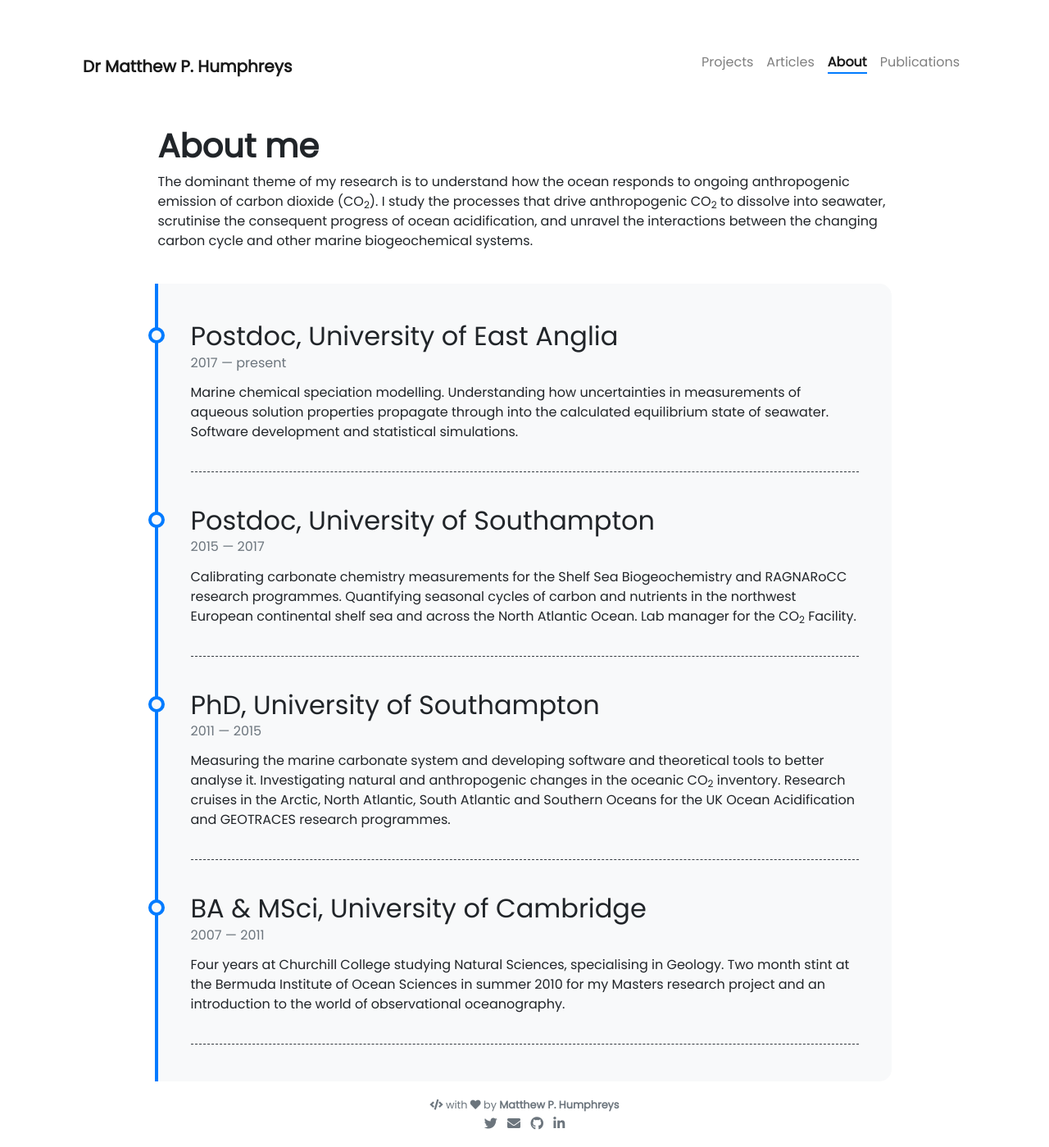
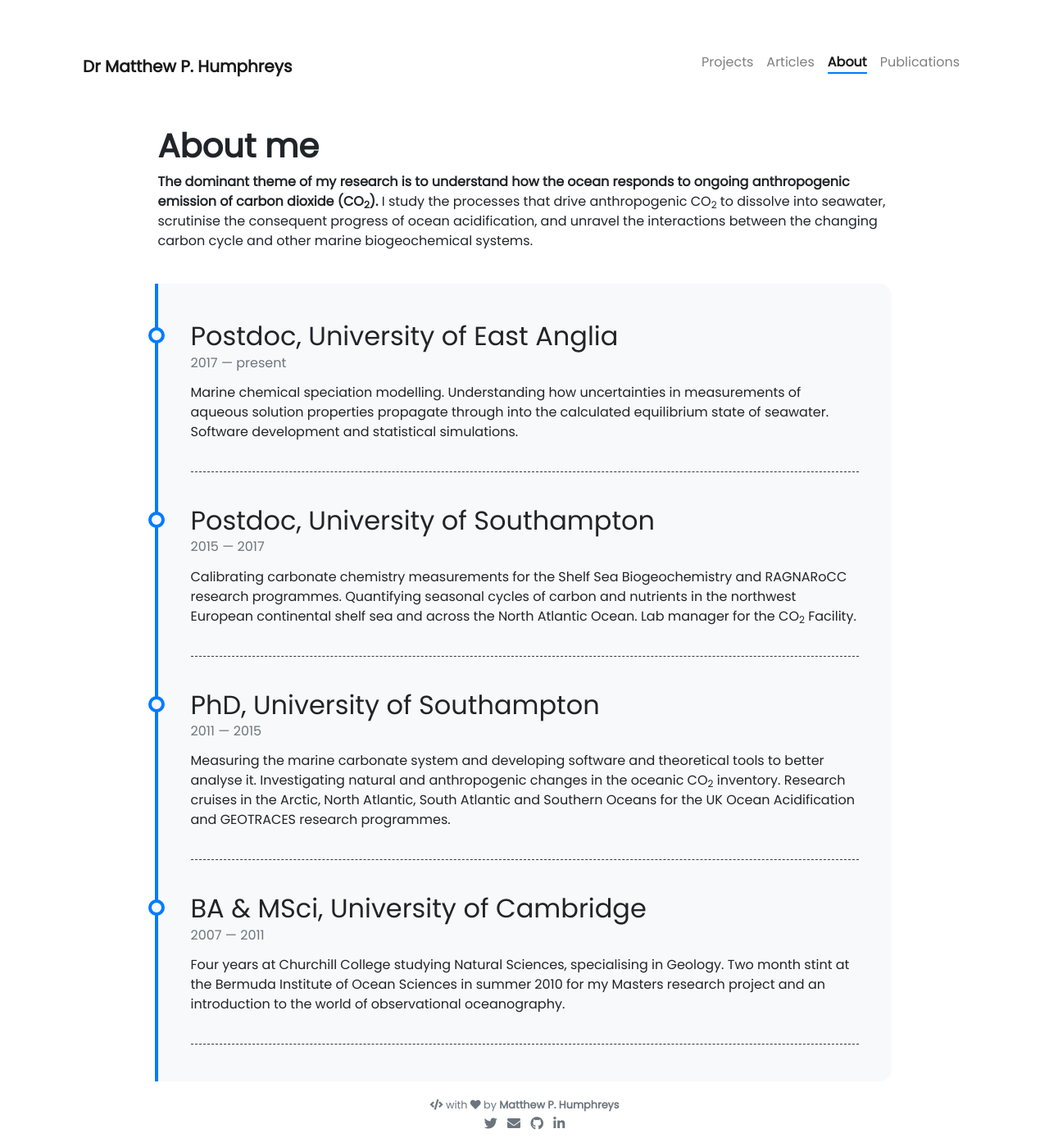
Before and after one commit to mvdh7/mvdh7.github.io, a Jekyll site: the page built from pages/about.md, in a window 1280 px wide. Shown: the whole page at 82% size. Built offline with Jekyll 4.4.1, drawn with Linux system fonts in a browser that asks for light colours; nearby versions of some CDN libraries; comment, search, counter and statistics services are not loaded.

Commit message:
Bold first sentence

```diff
--- a/pages/about.md
+++ b/pages/about.md
@@ -7,7 +7,7 @@ weight: 3
 
 # **About me**
 
-The dominant theme of my research is to understand how the ocean responds to ongoing anthropogenic emission of carbon dioxide (CO<sub>2</sub>). I study the processes that drive anthropogenic CO<sub>2</sub> to dissolve into seawater, scrutinise the consequent progress of ocean acidification, and unravel the interactions between the changing carbon cycle and other marine biogeochemical systems.
+**The dominant theme of my research is to understand how the ocean responds to ongoing anthropogenic emission of carbon dioxide (CO<sub>2</sub>).** I study the processes that drive anthropogenic CO<sub>2</sub> to dissolve into seawater, scrutinise the consequent progress of ocean acidification, and unravel the interactions between the changing carbon cycle and other marine biogeochemical systems.
 
 <!--
 <div class="row">
```
